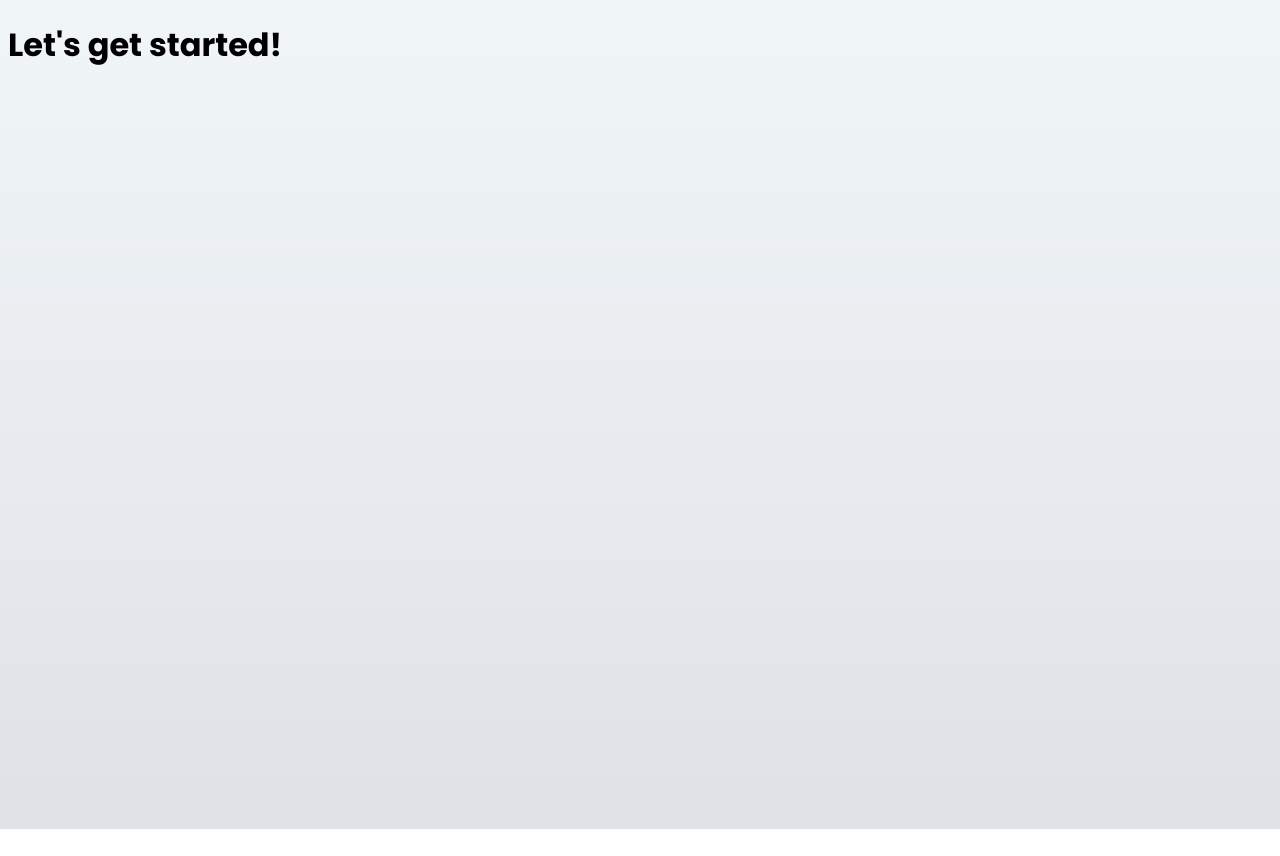
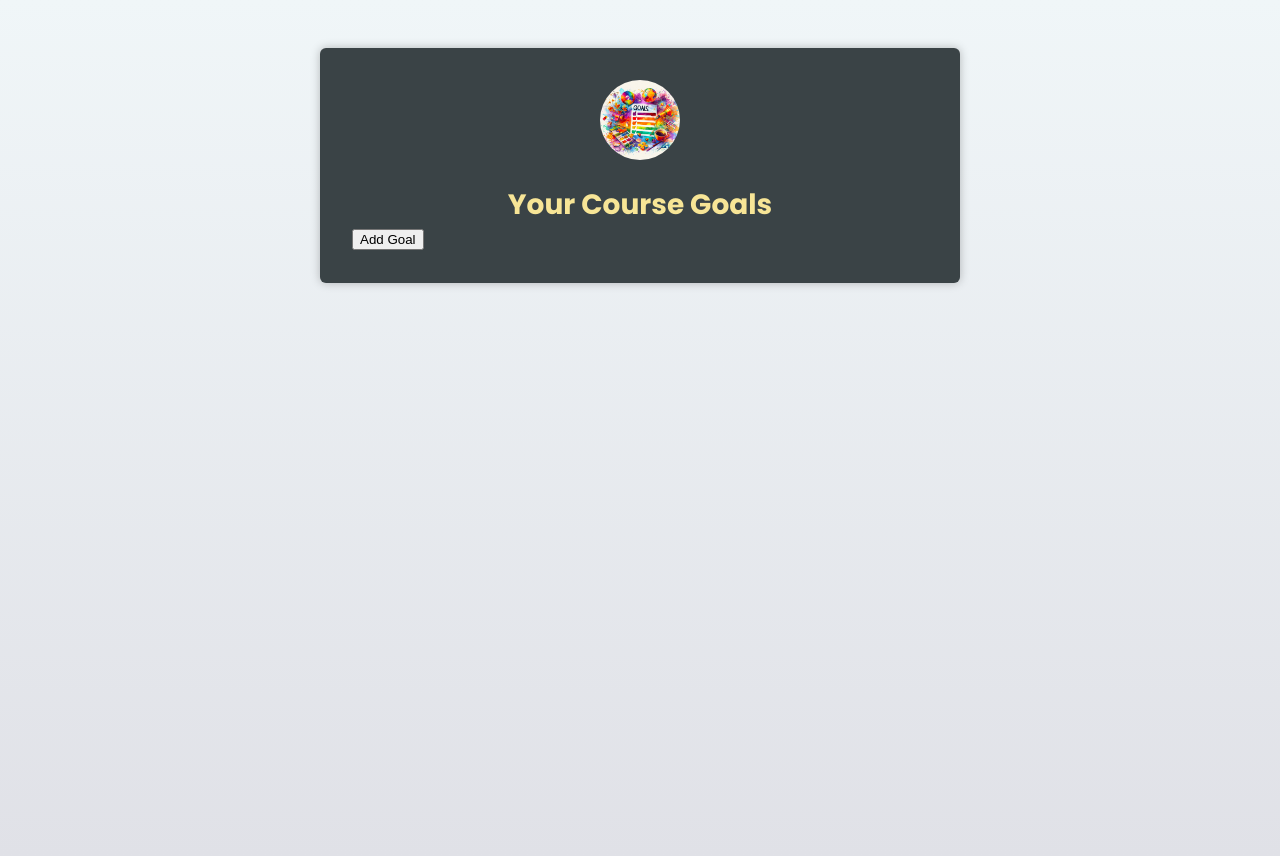
Before and after one commit to marcin-5/react-ts-exercises, a React (Vite) app: page / in a window 1280 px wide. Before the commit the page ends 829 px from the top, so only its background shows below. Built offline with nearby package versions, Linux system fonts and the light colour scheme; the HTML template or start-up script is replaced by a standard one.

Commit message:
handle buttons for add and delete goal

```diff
--- a/src/App.tsx
+++ b/src/App.tsx
@@ -1,3 +1,39 @@
+import { useState } from 'react';
+import goalsImg from './assets/goals.jpg';
+import CourseGoalList from './components/CourseGoalList.tsx';
+import Header from './components/Header.tsx';
+
+export type CourseGoal = {
+  title: string;
+  description: string;
+  id: number;
+};
+
 export default function App() {
-  return <h1>Let's get started!</h1>;
+  const [goals, setGoals] = useState<CourseGoal[]>([]);
+
+  function handleAddGoal() {
+    setGoals((prevGoals) => {
+      const newGoal: CourseGoal = {
+        id: Math.random(),
+        title: 'Learn React + TS',
+        description: 'Learn it in depth!',
+      };
+      return [...prevGoals, newGoal];
+    });
+  }
+
+  function handleDeleteGoal(id: number) {
+    setGoals((prevGoals) => prevGoals.filter((goal) => goal.id !== id));
+  }
+
+  return (
+    <main>
+      <Header image={{ src: goalsImg, alt: 'A list of goals' }}>
+        <h1>Your Course Goals</h1>
+      </Header>
+      <button onClick={handleAddGoal}>Add Goal</button>
+      <CourseGoalList goals={goals} onDeleteGoal={handleDeleteGoal} />
+    </main>
+  );
 }
--- a/src/components/CourseGoal.tsx
+++ b/src/components/CourseGoal.tsx
@@ -5,16 +5,20 @@ import { type FC, type PropsWithChildren } from 'react';
 //   description: string;
 // }
 
-type CourseGoalProps = PropsWithChildren<{ title: string }>;
+type CourseGoalProps = PropsWithChildren<{
+  id: number;
+  title: string;
+  onDelete: (id: number) => void;
+}>;
 
-const CourseGoal: FC<CourseGoalProps> = ({ title, children }) => {
+const CourseGoal: FC<CourseGoalProps> = ({ id, title, children, onDelete }) => {
   return (
     <article>
       <div>
         <h2>{title}</h2>
         {children}
       </div>
-      <button>Delete</button>
+      <button onClick={() => onDelete(id)}>Delete</button>
     </article>
   );
 };
```
